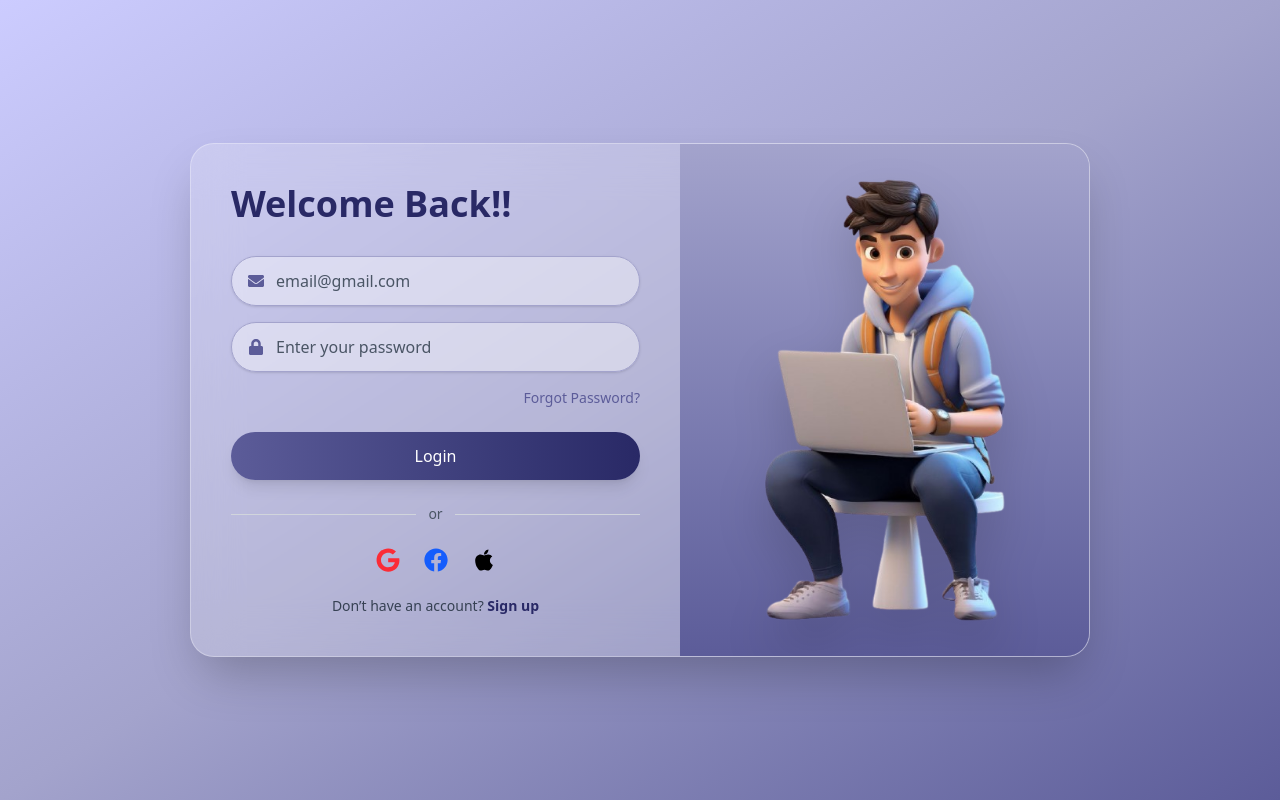
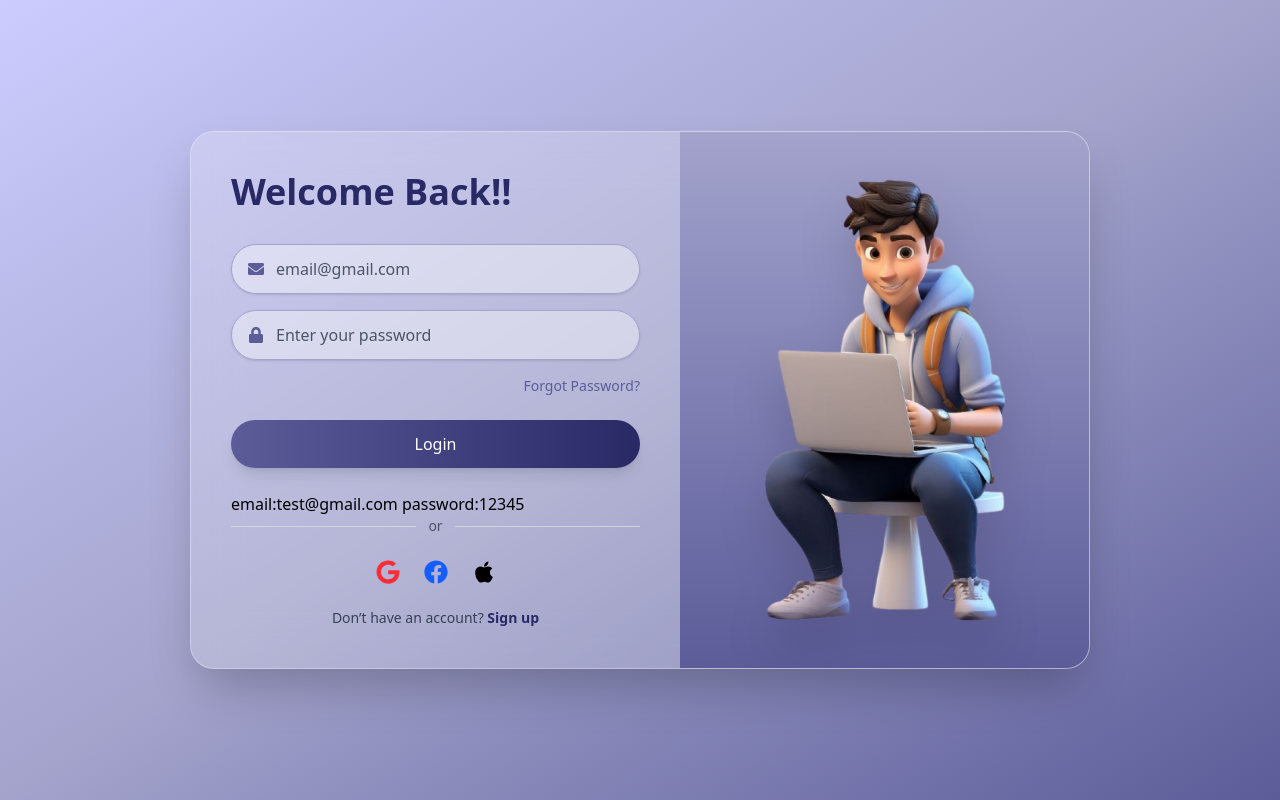
Before and after one commit to ED-Tech-Student-Notion/StudyNotion-FrontEnd, a React (Vite) app: page /signin in a window 1280 px wide. Built offline with nearby package versions, Linux system fonts and the light colour scheme.

Commit message:
login page

```diff
--- a/src/Login/Login.jsx
+++ b/src/Login/Login.jsx
@@ -67,6 +67,8 @@ function Login() {
             >
               Login
             </button>
+            <p> email:test@gmail.com password:12345
+        </p>
           </form>
 
           <div className="flex items-center mb-6">
@@ -99,7 +101,9 @@ function Login() {
             className="w-80 object-contain drop-shadow-2xl"
           />
         </div>
+
       </div>
+
     </div>
   );
 }
```
